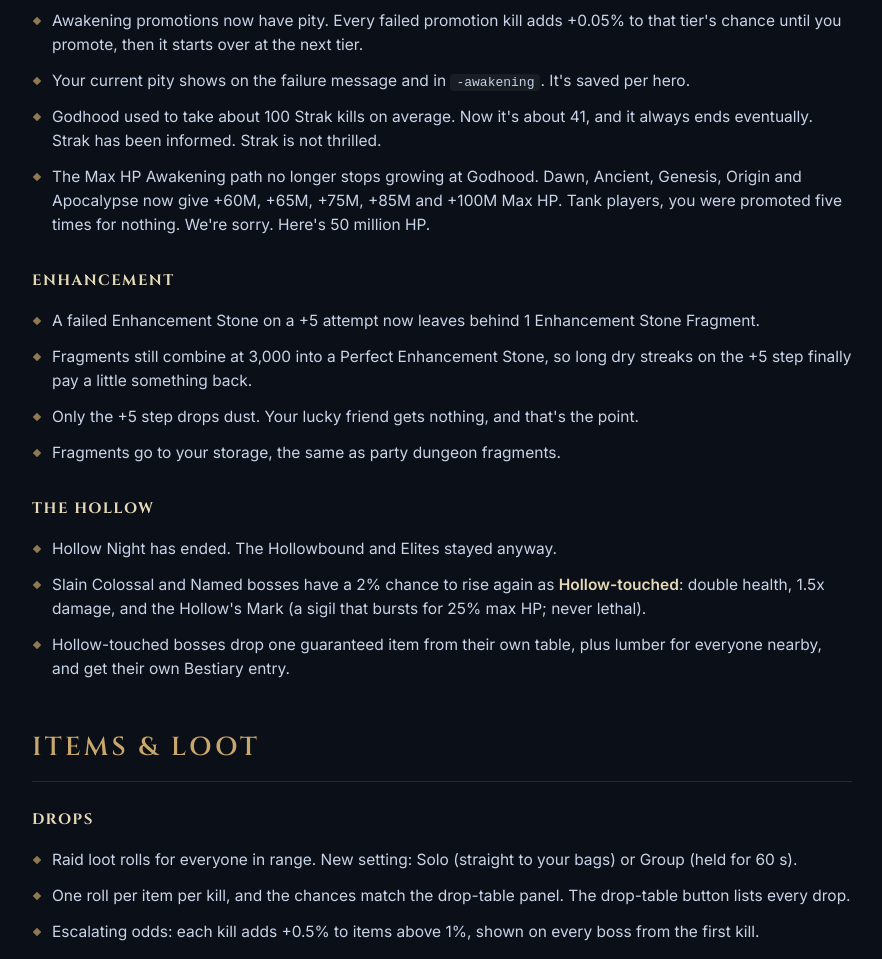
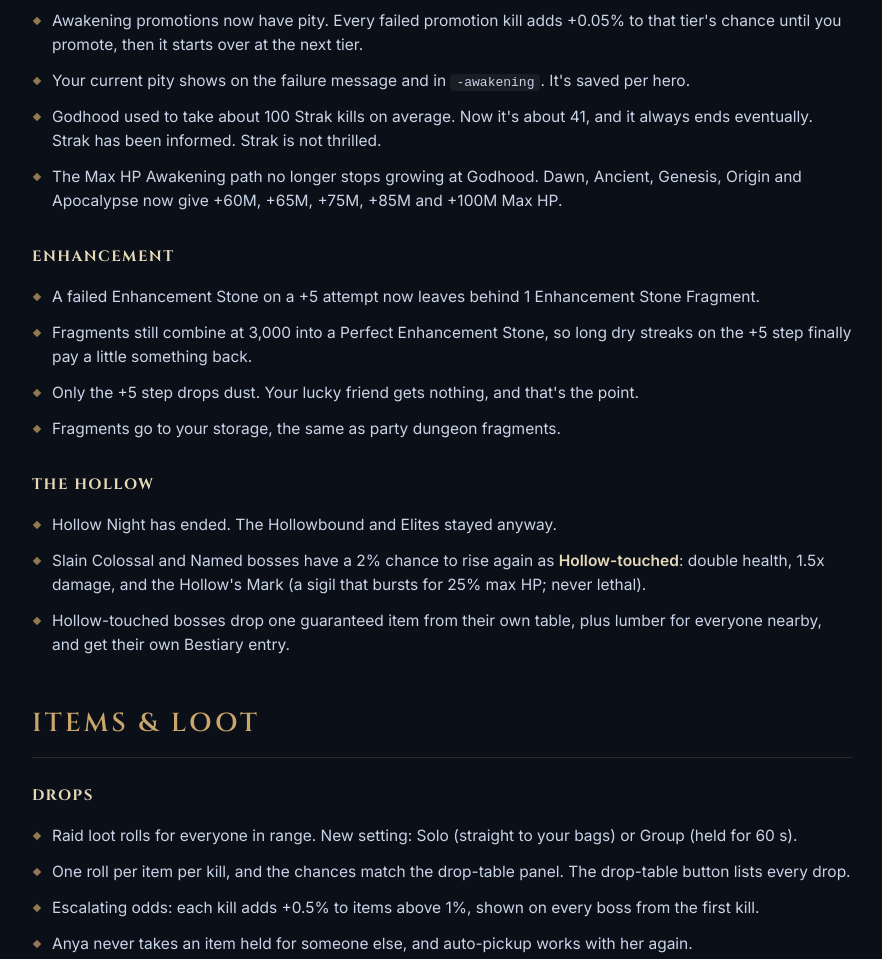
Before and after one commit to Echowrought/echowrought-site, a plain HTML site: page public/patch-notes/1-30/index.html in a window 1280 px wide. Shown: the part 7565-8524 px from the top of the page, without its empty margins (274-1156 px from the left). Drawn offline with nearby package versions, Linux system fonts and the light colour scheme.

Commit message:
Patch notes: drop the joke from the Max HP Awakening line
Co-Authored-By: Claude Opus 5.5 <noreply@anthropic.com>
Claude-Session: https://claude.ai/code/session_01CMHuxuwzFYZ8WRh6xR6iqV

```diff
--- a/public/patch-notes/1-30/index.html
+++ b/public/patch-notes/1-30/index.html
@@ -436,7 +436,7 @@
           <li>Awakening promotions now have pity. Every failed promotion kill adds +0.05% to that tier's chance until you promote, then it starts over at the next tier.</li>
           <li>Your current pity shows on the failure message and in <code>-awakening</code>. It's saved per hero.</li>
           <li>Godhood used to take about 100 Strak kills on average. Now it's about 41, and it always ends eventually. Strak has been informed. Strak is not thrilled.</li>
-          <li>The Max HP Awakening path no longer stops growing at Godhood. Dawn, Ancient, Genesis, Origin and Apocalypse now give +60M, +65M, +75M, +85M and +100M Max HP. Tank players, you were promoted five times for nothing. We're sorry. Here's 50 million HP.</li>
+          <li>The Max HP Awakening path no longer stops growing at Godhood. Dawn, Ancient, Genesis, Origin and Apocalypse now give +60M, +65M, +75M, +85M and +100M Max HP.</li>
         </ul>
         <h3 class="pn-sub">Enhancement</h3>
         <ul class="pn-list">
```
